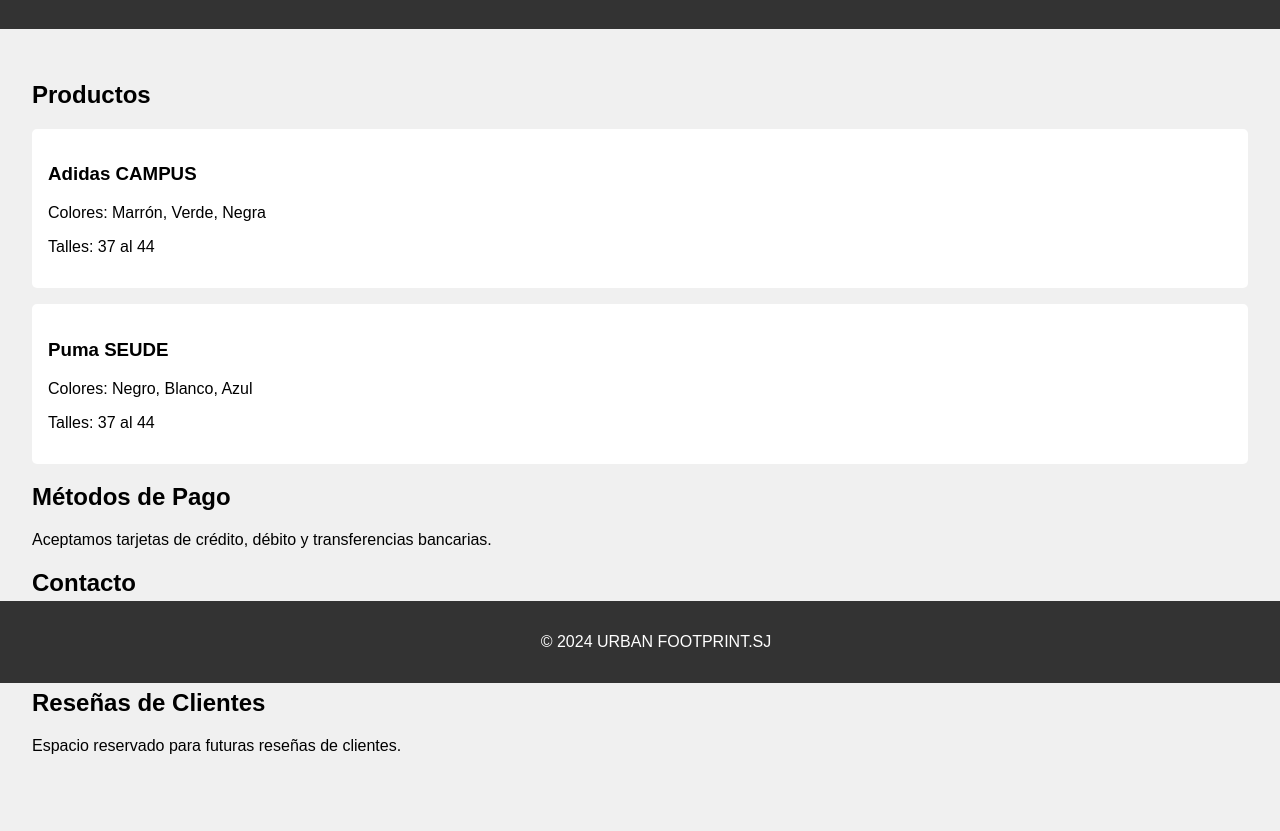
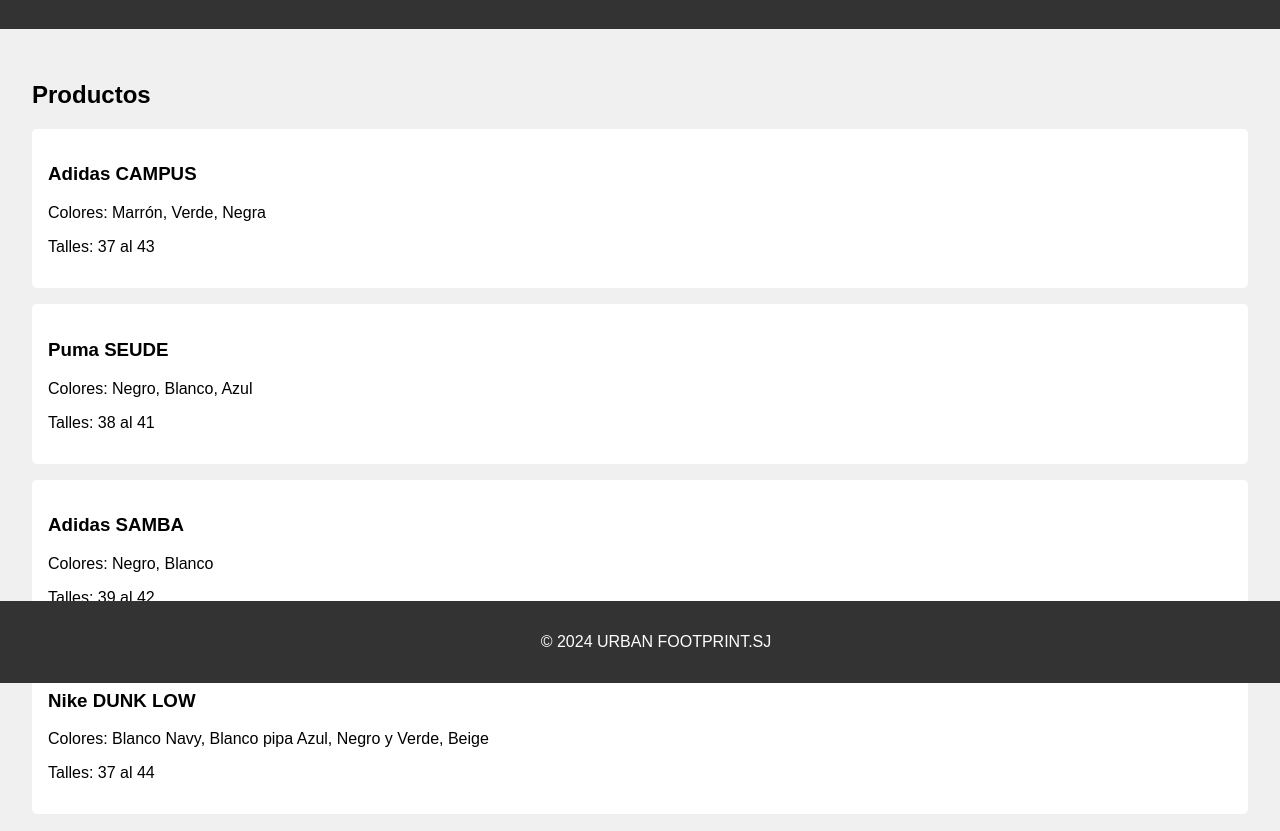
Before and after one commit to xxruiz12/URBAN-FOOTPRINT., a plain HTML site: page index.html in a window 1280 px wide. Shown: the part 117-948 px from the top of the page. Before the commit the page ends 920 px from the top, so only its background shows below. Drawn offline with Linux system fonts and the light colour scheme.

Commit message:
Update index.html

```diff
--- a/index.html
+++ b/index.html
@@ -23,13 +23,22 @@
             <div class="product">
                 <h3>Adidas CAMPUS</h3>
                 <p>Colores: Marrón, Verde, Negra</p>
-                <p>Talles: 37 al 44</p>
+                <p>Talles: 37 al 43</p>
             </div>
             <div class="product">
                 <h3>Puma SEUDE</h3>
                 <p>Colores: Negro, Blanco, Azul</p>
+                <p>Talles: 38 al 41</p>
+            </div>
+             <div class="product">
+                <h3>Adidas SAMBA</h3>
+                <p>Colores: Negro, Blanco</p>
+                <p>Talles: 39 al 42</p>
+            </div>
+             <div class="product">
+                <h3>Nike DUNK LOW</h3>
+                <p>Colores: Blanco Navy, Blanco pipa Azul, Negro y Verde, Beige</p>
                 <p>Talles: 37 al 44</p>
-            </div>
             <!-- Agrega más productos aquí -->
         </section>
         <section>
```
